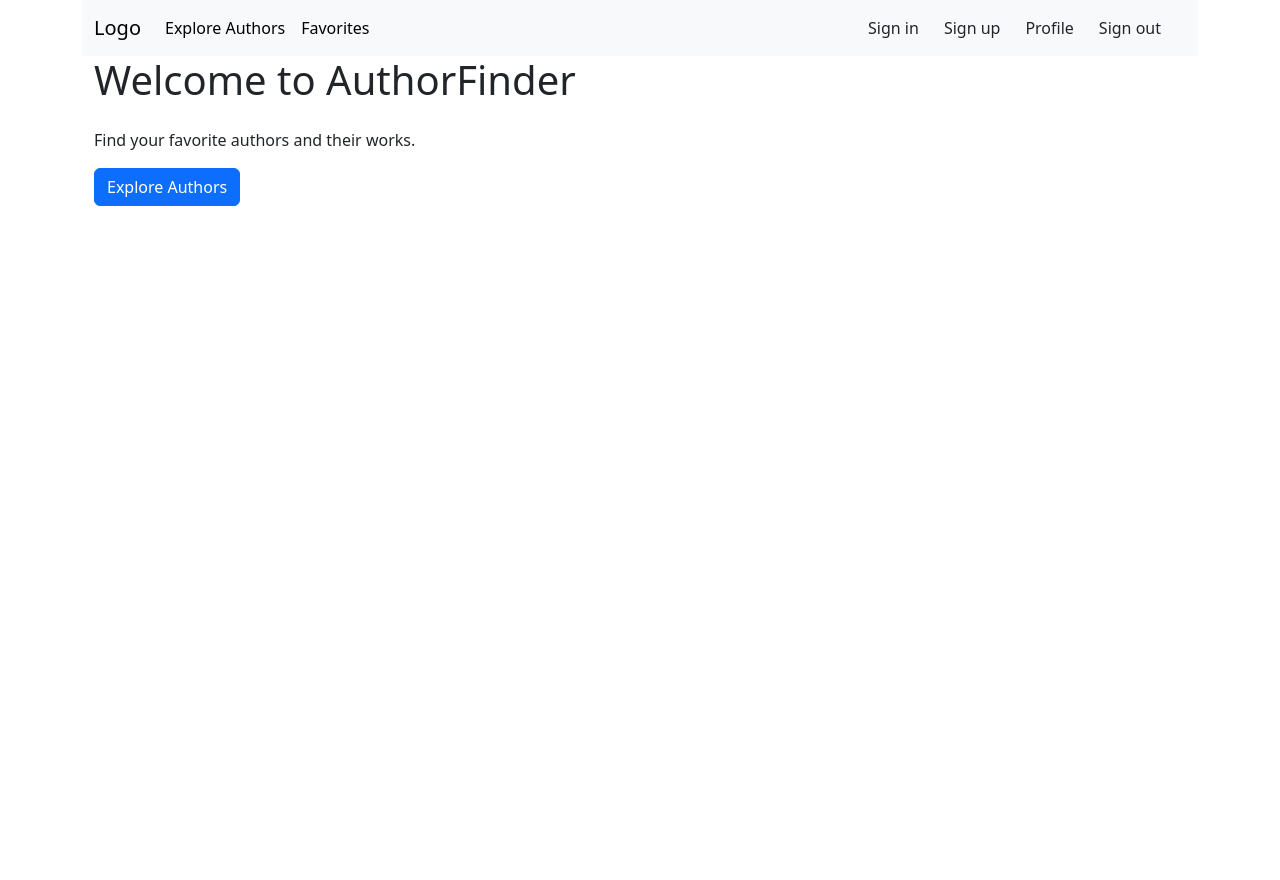
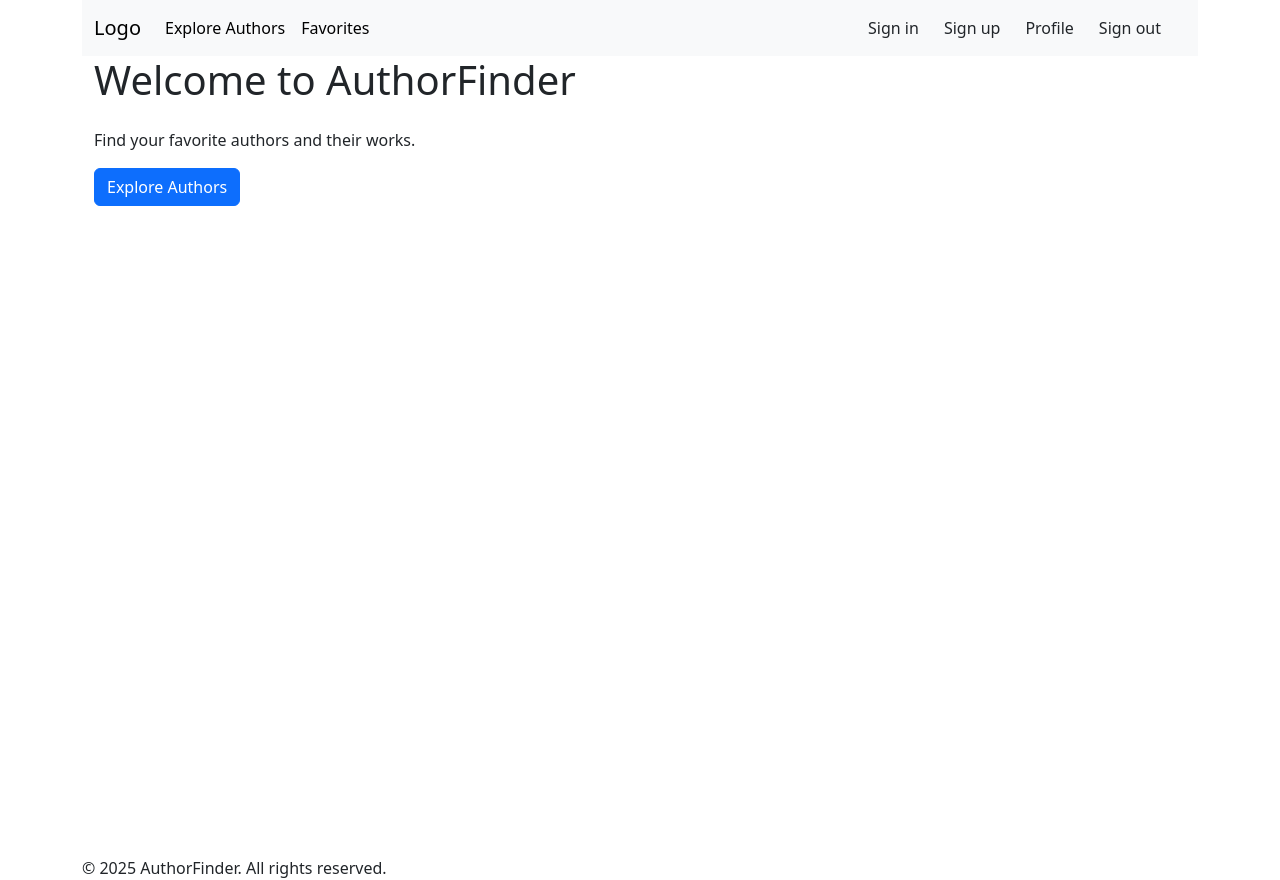
Before and after one commit to AngeloAlcaraz/ust-training-author-finder, a React (Vite) app in the folder authorfinder-app/frontend/: page / in a window 1280 px wide. Before the commit the page ends 856 px from the top, so only its background shows below. Built offline with nearby package versions, Linux system fonts and the light colour scheme.

Commit message:
frontend - added footer

```diff
--- a/authorfinder-app/frontend/src/App.tsx
+++ b/authorfinder-app/frontend/src/App.tsx
@@ -63,7 +63,7 @@ function App() {
 
 
   return (
-    <>
+    <div className="container">
       <header className="App-header sticky-top ">
         <nav className="navbar sticky-top   navbar-expand-lg bg-body-tertiary ">
           <div className="container-fluid">
@@ -125,8 +125,10 @@ function App() {
 
       </div>
 
-
-    </>
+      <footer className="App-footer">
+        <p>&copy; 2025 AuthorFinder. All rights reserved.</p>
+      </footer>
+    </div>
   )
 }
 
--- a/authorfinder-app/frontend/src/main.tsx
+++ b/authorfinder-app/frontend/src/main.tsx
@@ -9,10 +9,10 @@ import { BrowserRouter } from 'react-router-dom'
 
 createRoot(document.getElementById('root')!).render(
   <StrictMode>
-    <div className='container'>
-      <BrowserRouter>
-        <App />
-      </BrowserRouter>
-    </div>
+    {/* <div className='container'> */}
+    <BrowserRouter>
+      <App />
+    </BrowserRouter>
+    {/* </div> */}
   </StrictMode>,
 )
```
